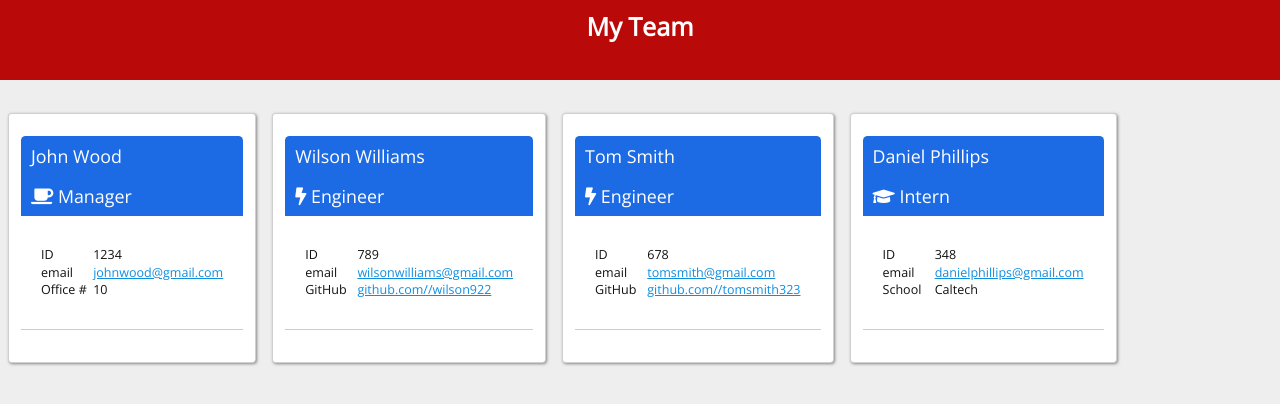
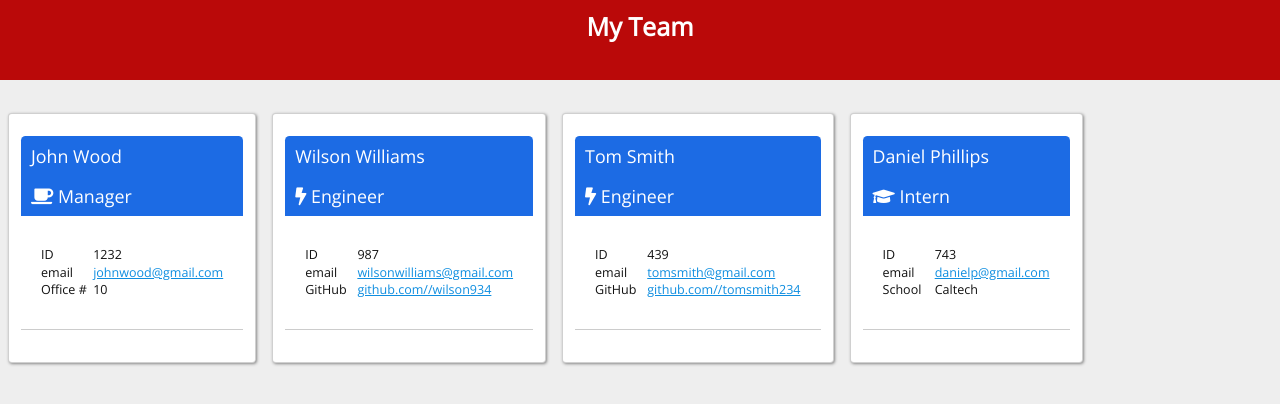
Before and after one commit to giannifontanot/homework-unit-test, a website: page dist/myTeam.html in a window 1280 px wide. Drawn offline with nearby package versions, Linux system fonts and the light colour scheme.

```diff
--- a/dist/myTeam.html
+++ b/dist/myTeam.html
@@ -22,7 +22,7 @@
                 <h4>John Wood<br><i class="fa fa-coffee" aria-hidden="true"></i>
                 Manager</h4></div>
             <div class="panel-body">
-                <div style="white-space:pre">ID&#9;&#9;1234</div>
+                <div style="white-space:pre">ID&#9;&#9;1232</div>
                 <div style="white-space:pre">email&#9;<a href="mailto:johnwood@gmail.com">johnwood@gmail.com</a></div>
                 <div style="white-space:pre">Office #&#9;10</div>
             </div>
@@ -32,9 +32,9 @@
                 <h4>Wilson Williams<br><i class="fa fa-bolt" aria-hidden ="true"></i>
                 Engineer</h4></div>
             <div class="panel-body">
-                <div style="white-space:pre">ID&#9;&#9;789</div>
+                <div style="white-space:pre">ID&#9;&#9;987</div>
                 <div style="white-space:pre">email&#9;<a href="mailto:wilsonwilliams@gmail.com">wilsonwilliams@gmail.com</a></div>
-                <div style="white-space:pre">GitHub&#9;<a href='http:////github.com//wilson922'>github.com//wilson922</a></div>
+                <div style="white-space:pre">GitHub&#9;<a href='http:////github.com//wilson934'>github.com//wilson934</a></div>
             </div>
             <div class="line spacer-xs">
             </div></div><div class="panel m-sm" style="box-shadow: 1px 1px 3px #888888;background-color: white;">
@@ -42,9 +42,9 @@
                 <h4>Tom Smith<br><i class="fa fa-bolt" aria-hidden ="true"></i>
                 Engineer</h4></div>
             <div class="panel-body">
-                <div style="white-space:pre">ID&#9;&#9;678</div>
+                <div style="white-space:pre">ID&#9;&#9;439</div>
                 <div style="white-space:pre">email&#9;<a href="mailto:tomsmith@gmail.com">tomsmith@gmail.com</a></div>
-                <div style="white-space:pre">GitHub&#9;<a href='http:////github.com//tomsmith323'>github.com//tomsmith323</a></div>
+                <div style="white-space:pre">GitHub&#9;<a href='http:////github.com//tomsmith234'>github.com//tomsmith234</a></div>
             </div>
             <div class="line spacer-xs">
             </div></div><div class="panel m-sm" style="box-shadow: 1px 1px 3px #888888;background-color: white;">
@@ -52,8 +52,8 @@
                 <h4>Daniel Phillips<br><i class="fa fa-graduation-cap" aria-hidden="true"></i>
                 Intern</h4></div>
             <div class="panel-body">
-                <div style="white-space:pre">ID&#9;&#9;348</div>
-                <div style="white-space:pre">email&#9;<a href="mailto:danielphillips@gmail.com">danielphillips@gmail.com</a></div>
+                <div style="white-space:pre">ID&#9;&#9;743</div>
+                <div style="white-space:pre">email&#9;<a href="mailto:danielp@gmail.com">danielp@gmail.com</a></div>
                 <div style="white-space:pre">School&#9;Caltech</div>
             </div>
             <div class="line spacer-xs">
```
Also changed, not shown: 1 other file.
